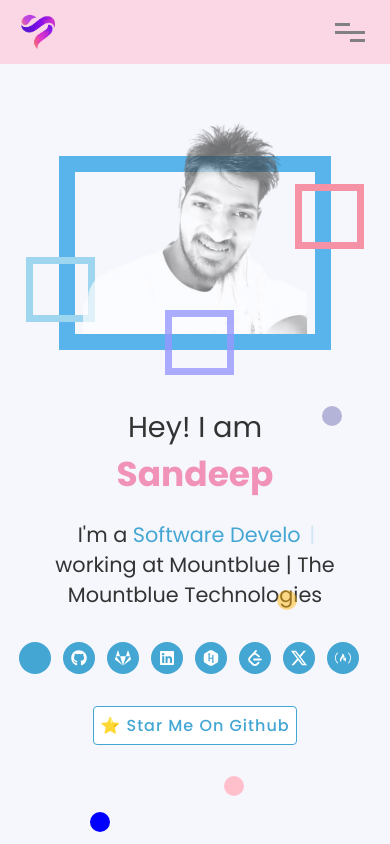
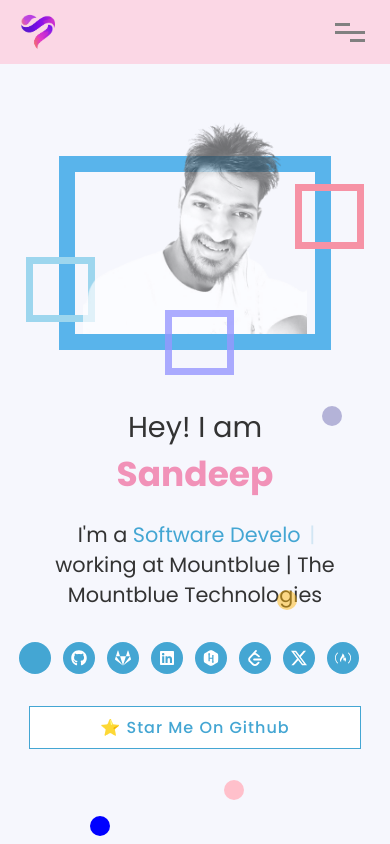
Before and after one commit to sandeep8854/sandeep, a React (Vite) app: page / in a window 390 px wide. Shown: the top 844 px of the page. Built offline with nearby package versions, Linux system fonts and the light colour scheme; some icons are missing.

Commit message:
adding mobile version of padding

```diff
--- a/src/components/Button/Button.jsx
+++ b/src/components/Button/Button.jsx
@@ -28,6 +28,10 @@ const Link = styled.a`
     transition: all 650ms ease-in-out;
   }
   @media only screen and (max-width: 500px) {
+    border-radius: 0px;
+    margin: 0 2rem 0 2rem;
+    width: 85%;
+    padding: 1.5rem 0 1.5rem 0;
   }
 `;
 
```
